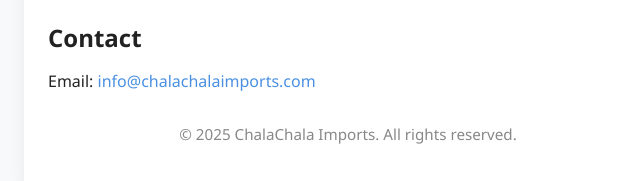
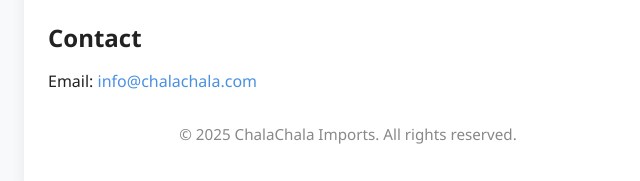
Before and after one commit to SuntzuDragon/ChalaChalaSite, a plain HTML site: page index.html in a window 1280 px wide. Shown: the part 528-709 px from the top of the page, 292-932 px from the left. Drawn offline with Linux system fonts and the light colour scheme.

Commit message:
Updated info email

```diff
--- a/index.html
+++ b/index.html
@@ -31,7 +31,7 @@
       </section>
       <section class="contact">
         <h2>Contact</h2>
-        <p>Email: <a href="mailto:info@chalachalaimports.com">info@chalachalaimports.com</a></p>
+        <p>Email: <a href="mailto:info@chalachalaimports.com">info@chalachala.com</a></p>
       </section>
     </main>
     <footer>
```
